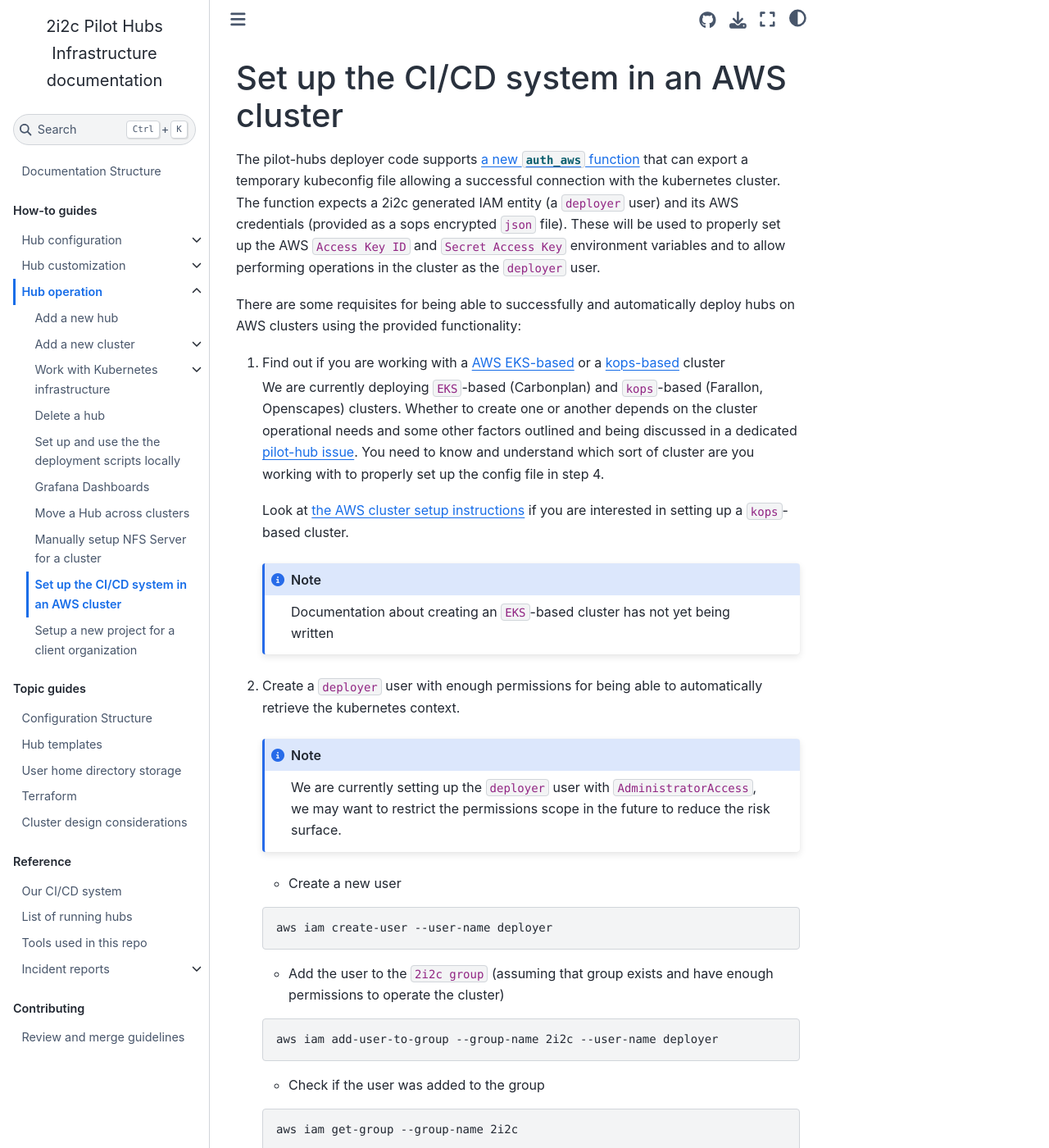
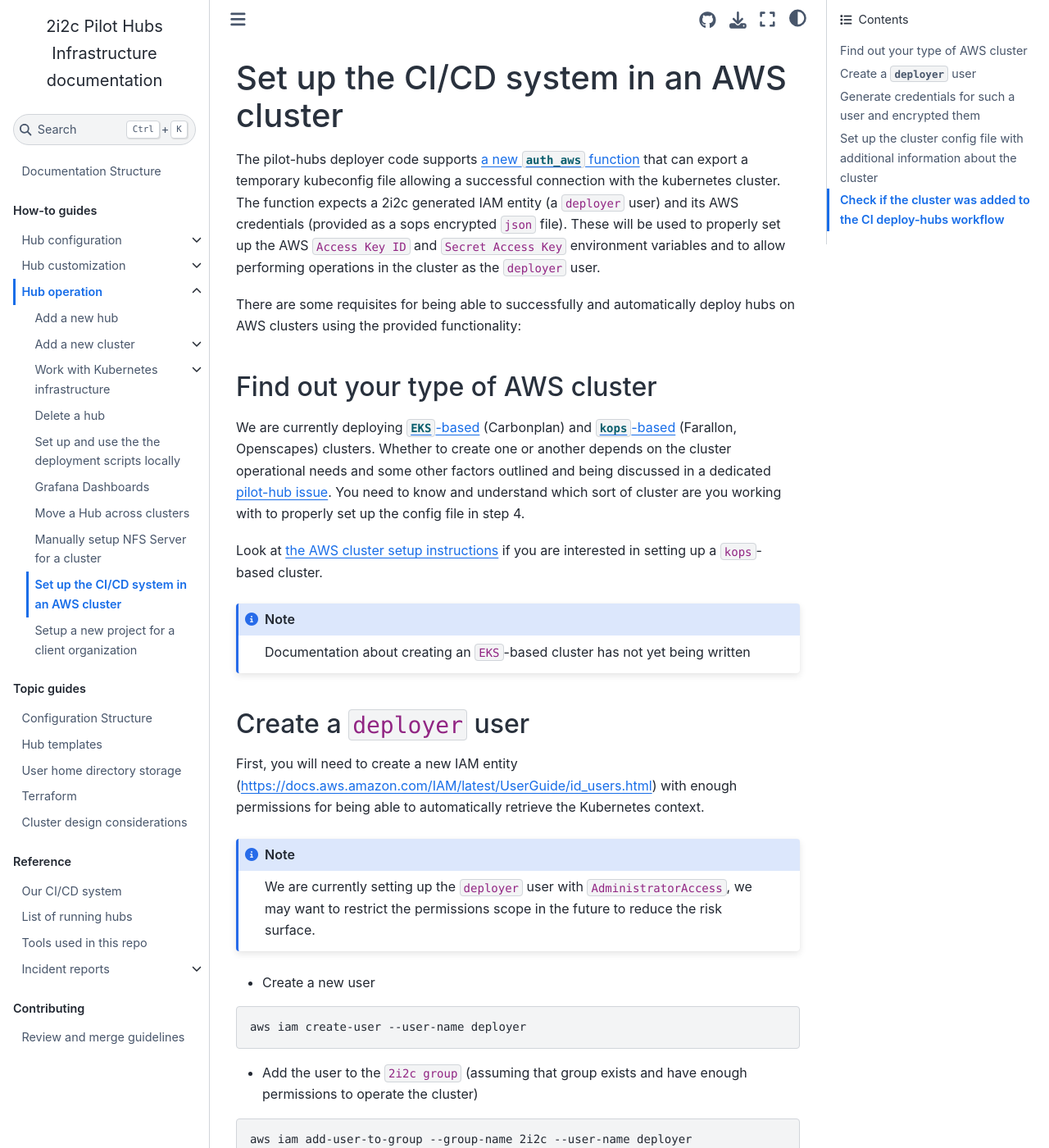
Before and after one commit to 2i2c-org/infrastructure, a Sphinx documentation site: the page built from docs/howto/operate/setup-ci-cd-aws.md, in a window 1280 px wide and 1400 px high. Shown: the whole window at 82% size. Built offline with Sphinx 7.4.7 and the Sphinx Book theme 1.1.4, drawn with Linux system fonts in a browser that asks for light colours; pages that are not in the unit, such as notebooks, are missing from menus; the version number could not be read and is left out; some of the changed text lies outside the part shown.

Commit message:
Change numbered list into headers for better navigability as per @choldgraf's comment

```diff
--- a/docs/howto/operate/setup-ci-cd-aws.md
+++ b/docs/howto/operate/setup-ci-cd-aws.md
@@ -12,10 +12,10 @@ allow performing operations in the cluster as the `deployer` user.
 There are some requisites for being able to successfully and automatically deploy hubs
 on AWS clusters using the provided functionality:
 
-1. Find out if you are working with a [AWS EKS-based](https://aws.amazon.com/eks/) or a
-[kops-based](https://kops.sigs.k8s.io/getting_started/aws/) cluster
+## Find out your type of AWS cluster
 
-   We are currently deploying `EKS`-based (Carbonplan) and `kops`-based (Farallon,
+   We are currently deploying [`EKS`-based](https://aws.amazon.com/eks/) (Carbonplan)
+   and [`kops`-based](https://kops.sigs.k8s.io/getting_started/aws/) (Farallon,
    Openscapes) clusters. Whether to create one or another depends on the cluster
    operational needs and some other factors outlined and being discussed in a dedicated
    [pilot-hub issue](https://github.com/2i2c-org/pilot-hubs/issues/431).
@@ -29,8 +29,10 @@ on AWS clusters using the provided functionality:
    Documentation about creating an `EKS`-based cluster has not yet being written
    :::
 
-2. Create a `deployer` user with enough permissions for being able to automatically
-retrieve the kubernetes context.
+## Create a `deployer` user
+
+   First, you will need to create a new IAM entity (https://docs.aws.amazon.com/IAM/latest/UserGuide/id_users.html)
+   with enough permissions for being able to automatically retrieve the Kubernetes context.
 
    :::{note}
    We are currently setting up the `deployer` user with `AdministratorAccess`, we may
@@ -135,7 +137,11 @@ retrieve the kubernetes context.
 
    Notice the additional `stateStore` key pointing to the kops state living on a specific s3 bucket.
 
-5. Check if the cluster was added to the [CI deploy-hubs workflow](https://github.com/2i2c-org/pilot-hubs/blob/e96e7bcded187870dc2e07d6626de8a12586ed32/.github/workflows/deploy-hubs.yaml#L31-L36)
+## Check if the cluster was added to the CI deploy-hubs workflow
+
+   The [CI deploy-hubs workflow](https://github.com/2i2c-org/pilot-hubs/blob/e96e7bcded187870dc2e07d6626de8a12586ed32/.github/workflows/deploy-hubs.yaml#L31-L36)
+   contains the list of cluster being automatically deployed by our CI/CD system.
+   Make sure there is an entry for new AWS cluster.
 
    :::{note}
    We are conditionally installing `kops` if the provider is `aws` even with EKS-based
```
Also changed, not shown: other parts of docs/howto/operate/setup-ci-cd-aws.md (+2 -2 lines).
